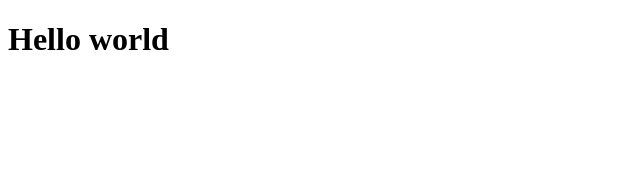
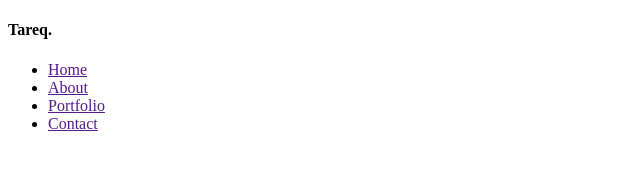
Before and after one commit to freelancerTareq505/doctors-zone, a plain HTML site: page index.html in a window 1280 px wide. Shown: the whole page, without its empty margins (0-640 px from the left). Drawn offline with Linux system fonts and the light colour scheme.

Commit message:
Navbar code added

```diff
--- a/index.html
+++ b/index.html
@@ -6,6 +6,16 @@
     <title>Document</title>
 </head>
 <body>
-    <h1>Hello world</h1>
+    <!-- Header Section -->
+     <div class="nav-bar">
+        <h4>Tareq.</h4>
+        <ul>
+            <li><a href="">Home</a></li>
+            <li><a href="">About</a></li>
+            <li><a href="">Portfolio</a></li>
+            <li><a href="">Contact</a></li>
+        </ul>
+     </div>
+
 </body>
 </html>
```
